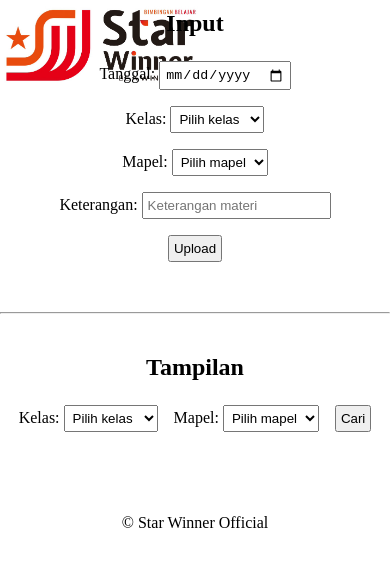
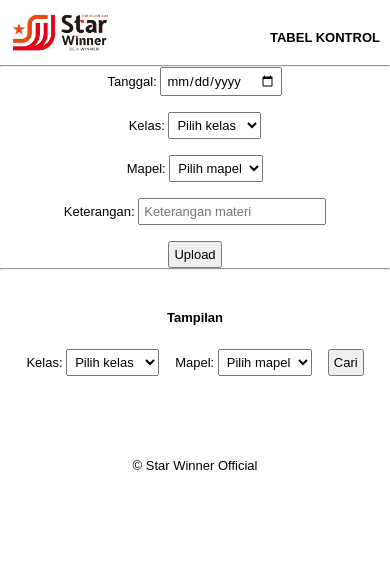
Before and after one commit to hudpy/tabelKontrol, a plain HTML site: page index.html in a window 390 px wide. Drawn offline with nearby package versions, Linux system fonts and the light colour scheme; no server answers.

Commit message:
update 2

```diff
--- a/index.html
+++ b/index.html
@@ -7,8 +7,12 @@
     <script src="https://cdn.jsdelivr.net/npm/@supabase/supabase-js@2"></script>
   </head>
   <body>
-    <section id="input">
-      <h1>Input</h1>
+    <header>
+	<h2>TABEL KONTROL</H2>
+    </header>
+    <hr>
+    <sec2ion id="input">
+      <h2></h1>
       <div id="form">
         <span
           ><label for="tanggal">Tanggal: </label
--- a/style.css
+++ b/style.css
@@ -2,13 +2,24 @@
   margin: 0;
   padding: 0;
   box-sizing: border-box;
+  font-family: Arial, Helvetica, sans-serif;
+  font-size: large;
 }
 
 body {
+  width: 100%;
+  height: 100vh;
   background-image: url("logo_starwinner.jpg");
   background-position: top left;
   background-repeat: no-repeat;
   background-size: 200px;
+  background-position-x: 10px;
+  background-position-y: 10px;
+}
+
+header h2 {
+  margin: 40px 10px 60px 0;
+  text-align: right;
 }
 
 section {
@@ -20,11 +31,11 @@ section {
 }
 
 #input {
-  margin: 10px 0 50px 0;
+  margin: 40px 0 50px 0;
 }
 
 #display {
-  margin: 40px 0 20px 0;
+  margin: 40px 0 50px 0;
 }
 
 h1 {
@@ -37,11 +48,6 @@ h1 {
   align-items: center;
   justify-content: center;
   gap: 16px;
-}
-
-body {
-  height: 100vh;
-  width: 100%;
 }
 
 .tabel {
@@ -57,6 +63,44 @@ td {
   padding: 16px;
 }
 
-footer {
-  margin-top: 50px;
+
+
+/* Tablet UI */
+
+
+
+
+/* Android UI */
+
+@media (max-width:748px) {
+  * {
+	font-size: small;
+  }
+
+  body {
+	background-size: 100px;
+  }
+
+  header h2 {
+	margin: 30px 10px 20px 0;
+	text-align: right;
+  }
+
+  #input {
+	margin: 30px 0 30px 0;
+  }
+
+  #display {
+	margin: 30px 9 30px 0;
+  }
+
+  #hasil {
+	margin-right: 20px;
+	margin-left: 20px;
+  }
+
+  thead, tbody, th, tr, td {
+	border: 1px solid grey;
+	padding: 8px;
+  }
 }
```
